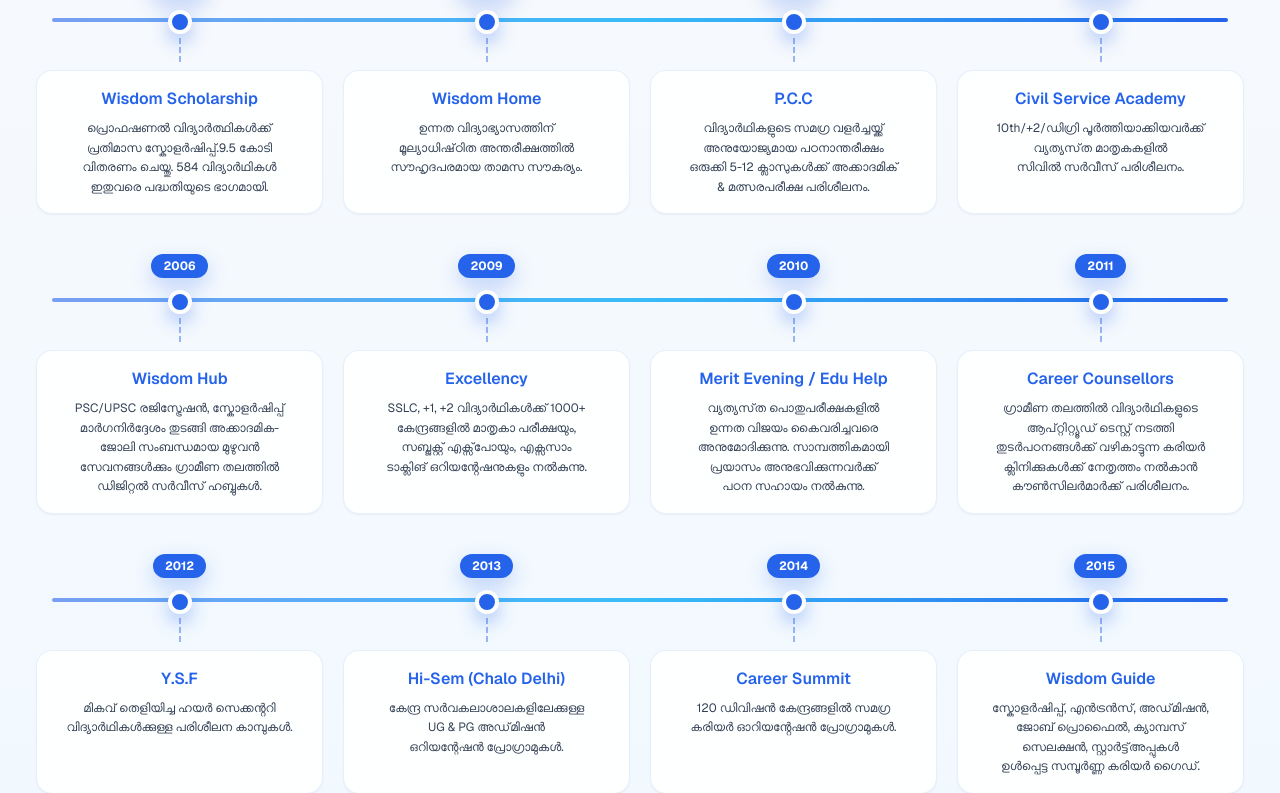
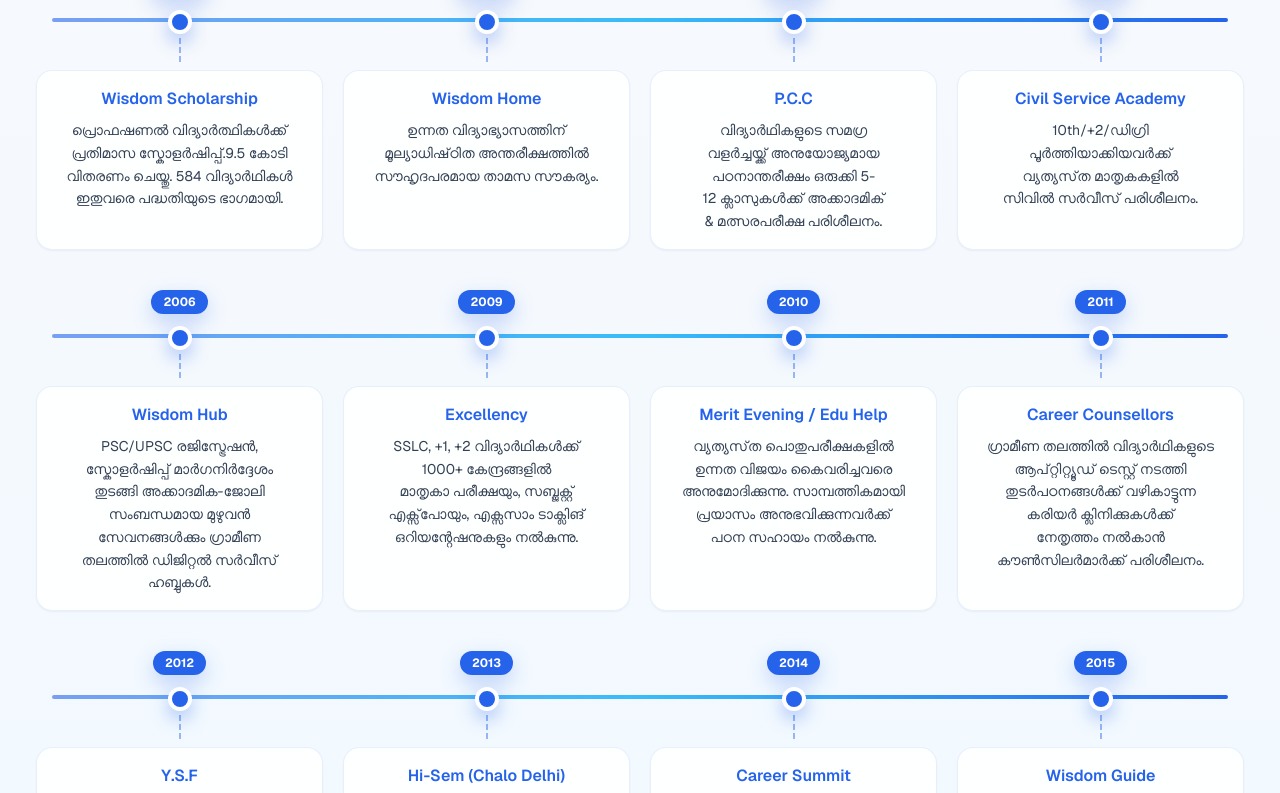
Before and after one commit to Basimkm369/wefi-institute, a Next.js app: page / in a window 1280 px wide. Shown: the part 1187-1980 px from the top of the page. Built offline with nearby package versions, Linux system fonts and the light colour scheme.

Commit message:
font size update

```diff
--- a/src/components/CategoriesSection.tsx
+++ b/src/components/CategoriesSection.tsx
@@ -228,15 +228,15 @@ const CategoriesSection = () => {
                   <span className="inline-flex rounded-full bg-primary px-4 py-1 text-xs font-bold text-white shadow-[0_8px_20px_rgba(37,99,235,0.25)]">
                     {milestone.year}
                   </span>
-                  <div className="relative mt-3 h-1 w-full rounded-full bg-gradient-to-r from-primary/70 via-sky-400 to-primary">
+                  <div className="relative mt-4 h-1 w-full rounded-full bg-gradient-to-r from-primary/70 via-sky-400 to-primary">
                     <span className="absolute left-1/2 top-1/2 h-7 w-7 -translate-x-1/2 -translate-y-1/2 rounded-full border-4 border-white bg-primary shadow-[0_8px_18px_rgba(37,99,235,0.35)] dark:border-[#071634]" />
                   </div>
-                  <span className="mt-4 h-5 w-0 border-l-2 border-dashed border-primary/45" />
+                  <span className="mt-5 h-5 w-0 border-l-2 border-dashed border-primary/45" />
                 </div>
                 <h3 className="text-center text-sm font-semibold text-primary">
                   {milestone.title}
                 </h3>
-                <p className="mt-2 px-2 text-center text-xs leading-relaxed text-slate-700 [text-wrap:balance] dark:text-slate-300">
+                <p className="mt-2 px-2 text-center text-sm font-normal leading-relaxed text-slate-700 [text-wrap:balance] dark:text-slate-300">
                   {milestone.description}
                 </p>
               </article>
@@ -285,7 +285,7 @@ const CategoriesSection = () => {
                       <h3 className="text-center text-sm font-semibold text-primary lg:text-base">
                         {milestone.title}
                       </h3>
-                      <p className="mt-2 px-2 text-center text-xs leading-relaxed text-slate-700 [text-wrap:balance] dark:text-slate-300">
+                      <p className="mt-2 px-2 text-center text-sm font-normal leading-relaxed text-slate-700 [text-wrap:balance] dark:text-slate-300">
                         {milestone.description}
                       </p>
                     </article>
```
